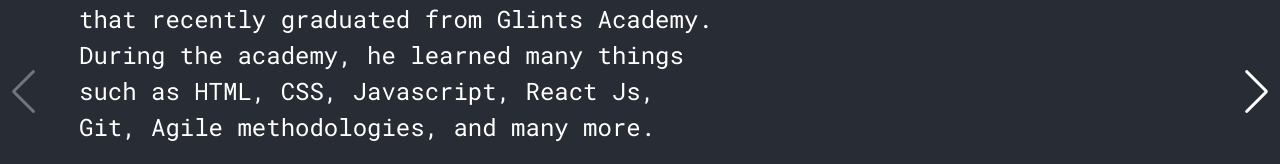
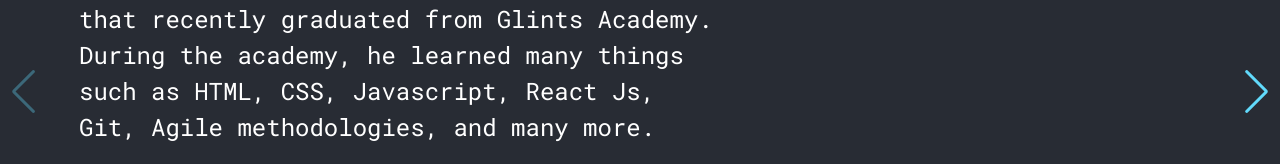
Before and after one commit to yogiearifin/portfolio, a React (Create React App) app: page / in a window 1280 px wide. Shown: the part 225-389 px from the top of the page. Built offline with nearby package versions, Linux system fonts and the light colour scheme.

Commit message:
[Yogie] - minor fix to style

```diff
--- a/src/assets/styles/intro.scss
+++ b/src/assets/styles/intro.scss
@@ -24,9 +24,9 @@
 }
 
 .swiper-button-prev {
-    color: white;
+    color: #61DAFB;
 }
 
 .swiper-button-next {
-    color: white;
+    color: #61DAFB;
 }
--- a/src/assets/styles/projects.scss
+++ b/src/assets/styles/projects.scss
@@ -30,6 +30,9 @@
             margin-left: 10%;
             color: #61DAFB;
             margin-bottom: 3%;
+            &:hover {
+                color: black;
+            }
         }
     }
     &-icons {
```
